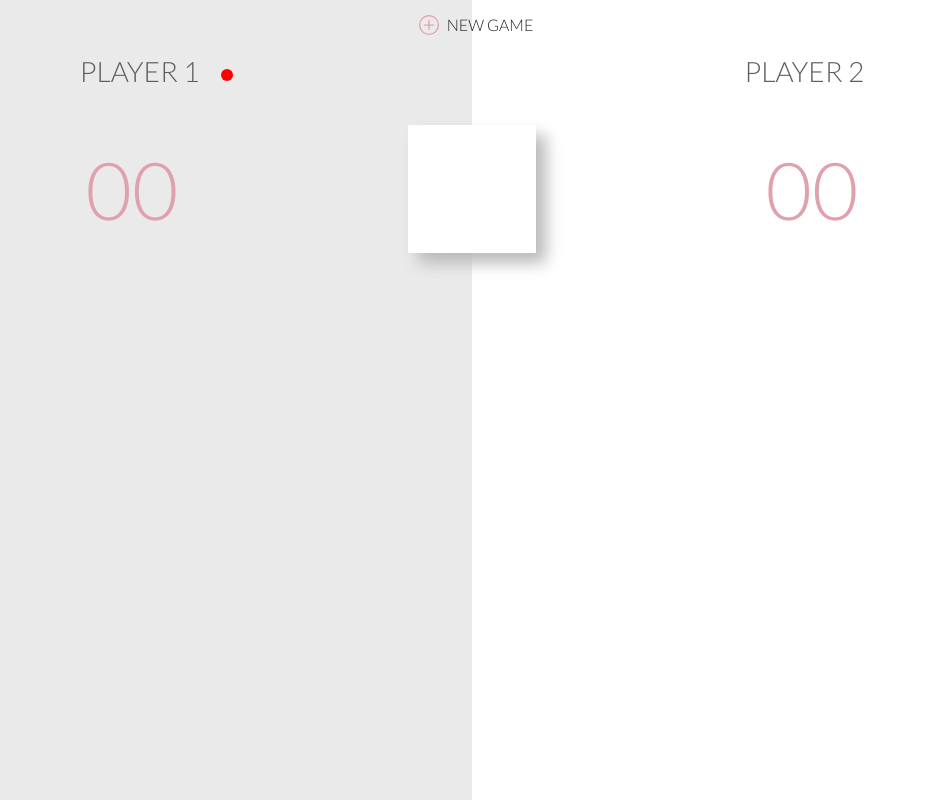
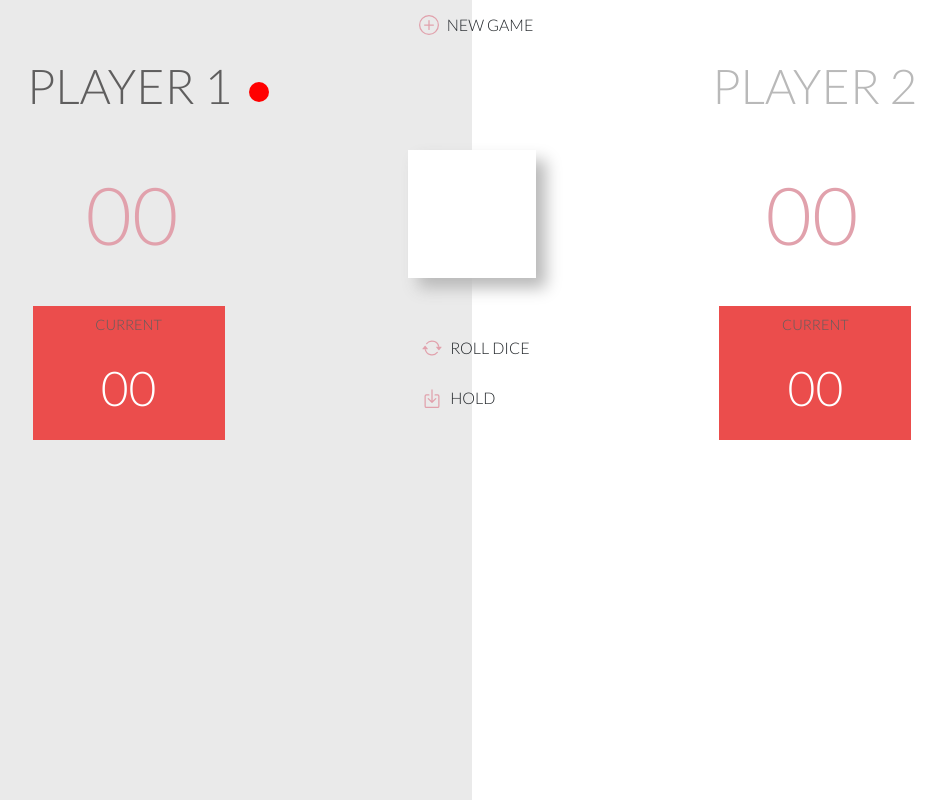
Before and after one commit to Nathalie-Verdavoir/eval-dynamiser-javascript, a plain HTML site: page index.html in a window 1280 px wide. Shown: the whole page, without its empty margins (168-1113 px from the left). Drawn offline with Linux system fonts and the light colour scheme.

Commit message:
Add rounds counters and last buttons

```diff
--- a/css/style.css
+++ b/css/style.css
@@ -54,14 +54,22 @@ svg.pink {
     color: var(--color-pink);
 }
 
+.player {
+    font-size: 3rem;
+}
+
 .player>svg {
-    width: 12px;
-    margin: 1rem;
+    width: 20px;
+    margin: 0.5rem;
     align-items: center
 }
 
+.player:not(.active){
+    color: var(--color-light-grey);
+}
+
 .player:not(.active)>svg{
-    display: none;
+    visibility: hidden;
 }
 
 .dice {
@@ -73,3 +81,16 @@ svg.pink {
 .dice-dots {
     color: var(--color-red);
 }
+
+.red,
+.red p {
+    width: 15vw;
+    font-size: 3rem;
+    background-color: var(--color-red);
+    color: var(--color-white);
+}
+
+.red p:first-child {
+    color: var(--color-grey);
+    font-size: 0.9rem;
+}
--- a/index.html
+++ b/index.html
@@ -24,16 +24,15 @@
             </button>
         </div>
         <div class="d-flex justify-content-around align-items: center">
-            <div id="name-P1" class="player fs-3 active">
+            <div id="name-P1" class="player active">
                 PLAYER 1
                 <svg xmlns="http://www.w3.org/2000/svg" fill="red" class="bi bi-circle-fill" viewBox="0 0 16 16"><circle cx="8" cy="8" r="8"/></svg>
             </div>
-            <div id="name-P2" class="player fs-3">
+            <div id="name-P2" class="player">
                 <svg xmlns="http://www.w3.org/2000/svg" fill="red" class="bi bi-circle-fill" viewBox="0 0 16 16"><circle cx="8" cy="8" r="8"/></svg>
                 PLAYER 2
             </div>
         </div>
-
         <div class="d-flex justify-content-evenly  align-items-center m-4">
             <div class="pink">
                 00
@@ -64,7 +63,32 @@
                 00
             </div>
         </div>
-
+        <div class="d-flex justify-content-evenly align-items-center m-4">
+            <div class="red">
+               <p class="text-center pt-2 px-5">CURRENT</p>
+               <p id="currentP1" class="text-center">00</p>
+            </div>
+            <div>
+                <button class="d-flex align-items-center btn btn-outline">
+                    <svg class="pink" xmlns="http://www.w3.org/2000/svg" fill="currentColor" class="bi bi-arrow-repeat" viewBox="0 0 16 16">
+                        <path d="M11.534 7h3.932a.25.25 0 0 1 .192.41l-1.966 2.36a.25.25 0 0 1-.384 0l-1.966-2.36a.25.25 0 0 1 .192-.41zm-11 2h3.932a.25.25 0 0 0 .192-.41L2.692 6.23a.25.25 0 0 0-.384 0L.342 8.59A.25.25 0 0 0 .534 9z"/>
+                        <path fill-rule="evenodd" d="M8 3c-1.552 0-2.94.707-3.857 1.818a.5.5 0 1 1-.771-.636A6.002 6.002 0 0 1 13.917 7H12.9A5.002 5.002 0 0 0 8 3zM3.1 9a5.002 5.002 0 0 0 8.757 2.182.5.5 0 1 1 .771.636A6.002 6.002 0 0 1 2.083 9H3.1z"/>
+                    </svg>
+                    ROLL DICE
+                </button>
+                <button class="d-flex align-items-center btn btn-outline">
+                    <svg class="pink" xmlns="http://www.w3.org/2000/svg" fill="currentColor" class="bi bi-box-arrow-in-down" viewBox="0 0 16 16">
+                        <path fill-rule="evenodd" d="M3.5 6a.5.5 0 0 0-.5.5v8a.5.5 0 0 0 .5.5h9a.5.5 0 0 0 .5-.5v-8a.5.5 0 0 0-.5-.5h-2a.5.5 0 0 1 0-1h2A1.5 1.5 0 0 1 14 6.5v8a1.5 1.5 0 0 1-1.5 1.5h-9A1.5 1.5 0 0 1 2 14.5v-8A1.5 1.5 0 0 1 3.5 5h2a.5.5 0 0 1 0 1h-2z"/>
+                        <path fill-rule="evenodd" d="M7.646 11.854a.5.5 0 0 0 .708 0l3-3a.5.5 0 0 0-.708-.708L8.5 10.293V1.5a.5.5 0 0 0-1 0v8.793L5.354 8.146a.5.5 0 1 0-.708.708l3 3z"/>
+                    </svg>
+                    HOLD
+                </button>
+            </div>
+            <div class="red">
+                <p class="text-center pt-2 px-5">CURRENT</p>
+                <p id="currentP2" class="text-center">00</p>
+             </div>
+        </div>
     </main>
     <script src="js/paraDice.js"></script>
 </body>
```
